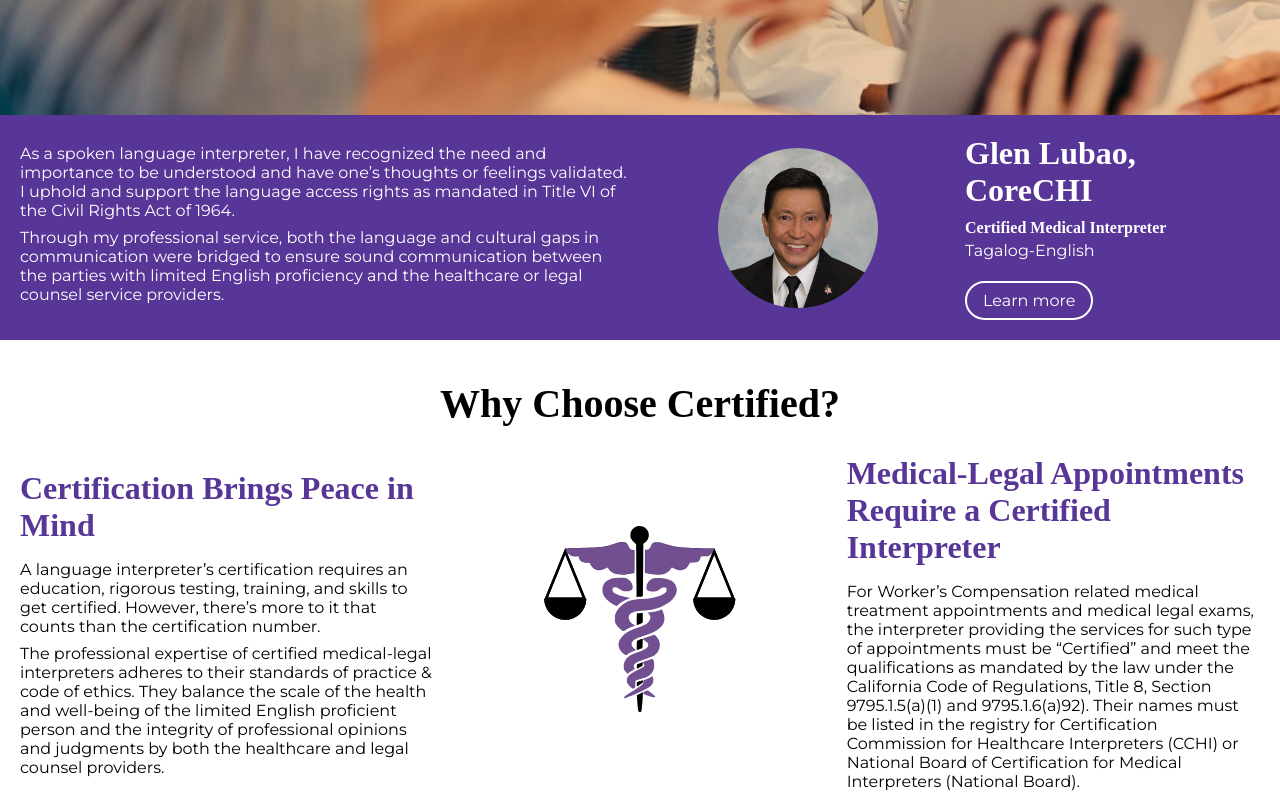
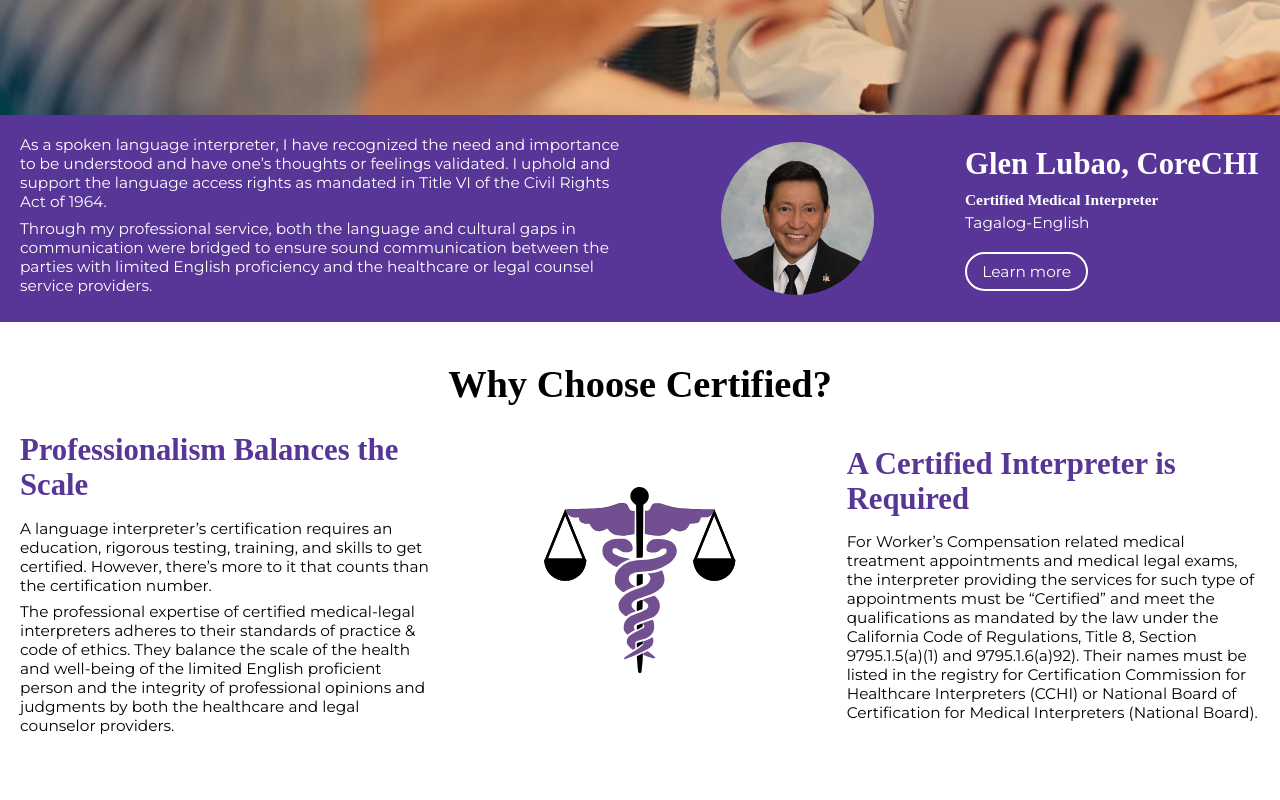
Before and after one commit to clydebaron2000/unicome, a React (Create React App) app in the folder client/: page / in a window 1280 px wide. Shown: the part 520-1320 px from the top of the page. Built offline with nearby package versions, Linux system fonts and the light colour scheme.

Commit message:
changed base fontsize

```diff
--- a/client/src/css/app.css
+++ b/client/src/css/app.css
@@ -1,8 +1,8 @@
 @import url("https://fonts.googleapis.com/css?family=Montserrat&display=swap");
 @import url("https://fonts.googleapis.com/css?family=Noto+Serif&display=swap");
 :root {
-  font-size: clamp(9px,1.5vw,1em);
-  --fs-800:3rem;
+  font-size: clamp(9px,1.2vw,1em);
+  --fs-800:2.75rem;
   --fs-700:2.5rem;
   --fs-600:2rem;
   --fs-500:1.5rem;
@@ -11,7 +11,8 @@
 }
 @media (max-width: 50em) {
   :root {
-    --fs-800:3rem;
+    font-size: clamp(9px,1.5vw,1em);
+    --fs-800:2.75rem;
     --fs-700:2.5rem;
     --fs-600:2rem;
     --fs-500:1.75rem;
--- a/client/src/pages/home/index.jsx
+++ b/client/src/pages/home/index.jsx
@@ -61,7 +61,7 @@ export default function Home(props){
             </h2>
             <div className='column-layout'>
                 <div className='box'>
-                    <h3>Certification Brings Peace in Mind</h3>
+                    <h3>Professionalism Balances the Scale</h3>
                     <div>
                         <p>
                             A language interpreter’s certification requires an education, rigorous testing,
@@ -72,8 +72,7 @@ export default function Home(props){
                             The professional expertise of certified medical-legal interpreters adheres to
                             their standards of practice & code of ethics. They balance the scale of the
                             health and well-being of the limited English proficient person and the integrity
-                            of professional opinions and judgments by both the healthcare and legal
-                            counsel providers.
+                            of professional opinions and judgments by both the healthcare and legal counselor providers.
                         </p>
                     </div>
                 </div>
@@ -81,7 +80,7 @@ export default function Home(props){
                     <MedicalLegal/>
                 </div>
                 <div className='box'>
-                    <h3>Medical-Legal Appointments Require a Certified Interpreter</h3>
+                    <h3>A Certified Interpreter is Required</h3>
                     <div>
                         <p>
                             For Worker’s Compensation related medical treatment appointments and medical legal exams, the interpreter providing the services for such type of
--- a/client/src/scss/app.scss
+++ b/client/src/scss/app.scss
@@ -3,16 +3,17 @@
 @import url('https://fonts.googleapis.com/css?family=Montserrat&display=swap');
 @import url('https://fonts.googleapis.com/css?family=Noto+Serif&display=swap');
 :root{
-  font-size: clamp(9px,1.5vw,1em);
+  font-size: clamp(9px,1.2vw,1em);
   // font-size: 2vw;
-  --fs-800:3rem;
+  --fs-800:2.75rem;
   --fs-700:2.5rem;
   --fs-600:2rem;
   --fs-500:1.5rem;
   --fs-400:1rem;
   --spacer:.3em;
   @include breakpoint-max($tablet){
-    --fs-800:3rem;
+    font-size: clamp(9px,1.5vw,1em);
+    --fs-800:2.75rem;
     --fs-700:2.5rem;
     --fs-600:2rem;
     --fs-500:1.75rem;
```
